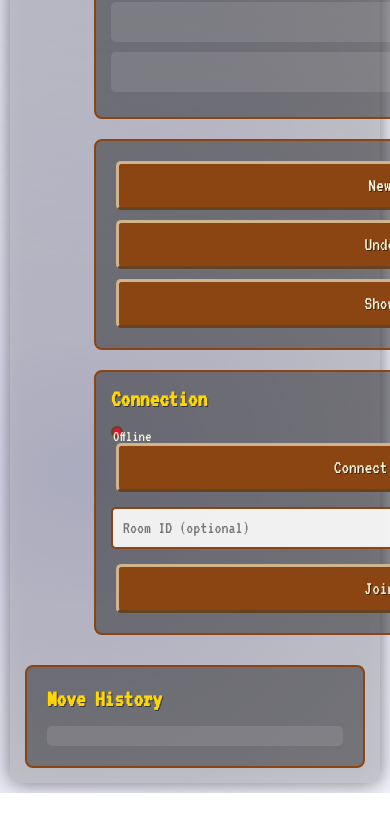
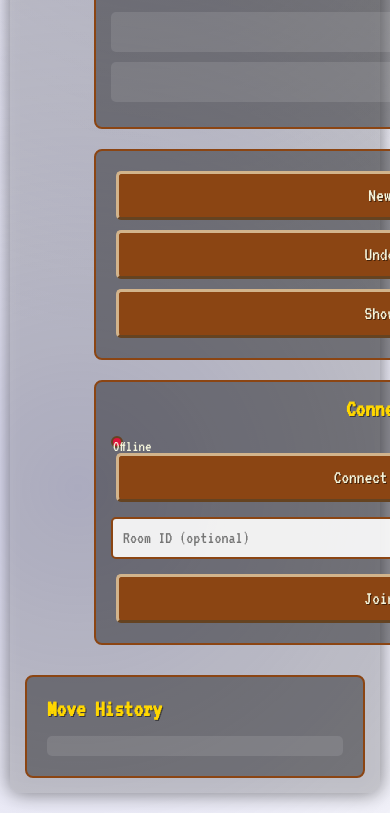
Before and after one commit to mambo78/minecraft-chess, a website: page public/index.html in a window 390 px wide. Shown: the part 812-1625 px from the top of the page. Drawn offline with nearby package versions, Linux system fonts and the light colour scheme.

Commit message:
cambio 3 titulo indes.html

```diff
--- a/public/css/style.css
+++ b/public/css/style.css
@@ -23,7 +23,7 @@
 body {
     font-family: 'VT323', monospace;
     margin: 0;
-    padding: 20px;
+    padding: 0;
     background: linear-gradient(45deg, var(--minecraft-green), var(--minecraft-dark-green));
     background-image:
         radial-gradient(circle at 20% 80%, rgba(120, 119, 198, 0.3) 0%, transparent 50%),
@@ -31,12 +31,11 @@ body {
         radial-gradient(circle at 40% 40%, rgba(120, 119, 198, 0.2) 0%, transparent 50%);
     min-height: 100vh;
     color: var(--minecraft-white);
-    overflow-x: auto;
 }
 
 .game-container {
     max-width: 1400px;
-    margin: 0 auto;
+    margin: 20px auto;
     background: rgba(0, 0, 0, 0.2);
     border-radius: 10px;
     padding: 20px;
@@ -126,11 +125,14 @@ body {
     grid-template-columns: 1fr auto;
     gap: 30px;
     margin-bottom: 30px;
+    justify-items: center;
+    align-items: start;
 }
 
 .game-board-container {
     display: flex;
     justify-content: center;
+    width: 100%;
 }
 
 .board-labels {
@@ -498,6 +500,7 @@ body {
     .game-main {
         grid-template-columns: 1fr;
         justify-items: center;
+        text-align: center;
     }
 
     .game-sidebar {
@@ -506,10 +509,15 @@ body {
         display: grid;
         grid-template-columns: repeat(auto-fit, minmax(250px, 1fr));
         gap: 20px;
+        margin: 0 auto;
     }
 }
 
 @media (max-width: 768px) {
+    body {
+        padding: 10px;
+    }
+
     .title {
         font-size: 2.5rem;
     }
@@ -546,6 +554,7 @@ body {
 
     .game-container {
         padding: 15px;
+        margin: 10px auto;
     }
 }
 
--- a/public/js/main.js
+++ b/public/js/main.js
@@ -23,7 +23,7 @@ document.addEventListener('DOMContentLoaded', function() {
 
     // Display welcome message
     setTimeout(() => {
-        ui.showMessage('Welcome to Minecraft Chess! 🎮', 'info');
+        ui.showMessage('Welcome to Mathias Chess! 🎮', 'info');
     }, 1000);
 
     // Add some helpful tips
--- a/public/js/multiplayer.js
+++ b/public/js/multiplayer.js
@@ -45,6 +45,11 @@ class Multiplayer {
 
     connect() {
         try {
+            // Check if Socket.IO is available
+            if (typeof io === 'undefined') {
+                this.ui.showMessage('Multiplayer requires server setup. Playing offline only.', 'warning');
+                return;
+            }
             // Initialize Socket.IO connection
             this.socket = io();
 
```
Also changed, not shown: README.md.
